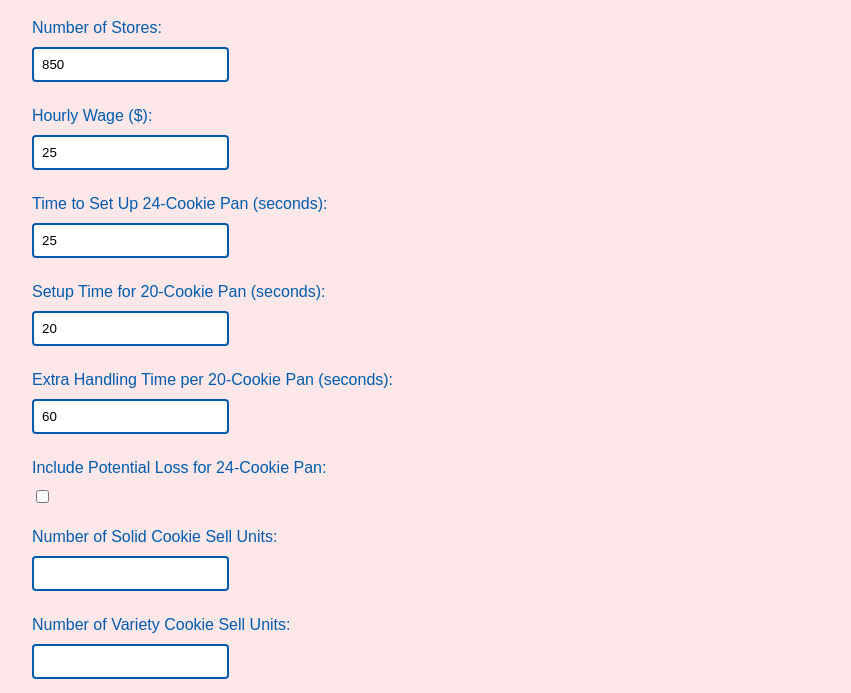
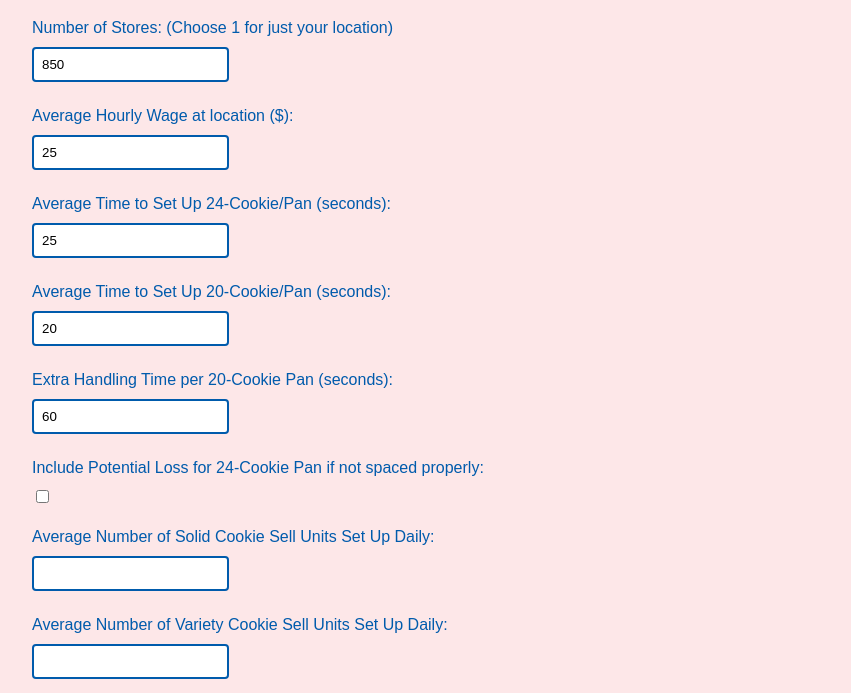
Before and after one commit to Brentcross/bakeryWork, a plain HTML site: page index.html in a window 1280 px wide. Shown: the part 259-952 px from the top of the page, without its empty margins (8-859 px from the left). Drawn offline with Linux system fonts and the light colour scheme.

Commit message:
added files

```diff
--- a/index.html
+++ b/index.html
@@ -12,19 +12,19 @@
     <h1>Cookie Setup Cost Calculator</h1>
     <form onsubmit="calculateCosts(); return false;">
         <div>
-            <label for="numStores">Number of Stores:</label>
+            <label for="numStores">Number of Stores: (Choose 1 for just your location)</label>
             <input type="number" id="numStores" value="850">
         </div>
         <div>
-            <label for="wage">Hourly Wage ($):</label>
+            <label for="wage">Average Hourly Wage at location ($):</label>
             <input type="number" id="wage" value="25">
         </div>
         <div>
-            <label for="time24">Time to Set Up 24-Cookie Pan (seconds):</label>
+            <label for="time24">Average Time to Set Up 24-Cookie/Pan (seconds):</label>
             <input type="number" id="time24" value="25">
         </div>
         <div>
-            <label for="setupTime20">Setup Time for 20-Cookie Pan (seconds):</label>
+            <label for="setupTime20">Average Time to Set Up 20-Cookie/Pan (seconds):</label>
             <input type="number" id="setupTime20" value="20">
         </div>
         <div>
@@ -32,19 +32,19 @@
             <input type="number" id="extraTime20" value="60">
         </div>
         <div>
-            <label>Include Potential Loss for 24-Cookie Pan:</label>
+            <label>Include Potential Loss for 24-Cookie Pan if not spaced properly:</label>
             <input type="checkbox" id="includeLoss">
         </div>
         <div>
-            <label for="solidUnits">Number of Solid Cookie Sell Units:</label>
+            <label for="solidUnits">Average Number of Solid Cookie Sell Units Set Up Daily:</label>
             <input type="number" id="solidUnits" required>
         </div>
         <div>
-            <label for="varietyUnits">Number of Variety Cookie Sell Units:</label>
+            <label for="varietyUnits">Average Number of Variety Cookie Sell Units Set Up Daily:</label>
             <input type="number" id="varietyUnits" required>
         </div>
         <div>
-            <label for="linerCost">Cost per Box of Liners ($):</label>
+            <label for="linerCost">Cost per Box of Pan Liners ($):</label>
             <input type="number" id="linerCost" value="44">
         </div>
         <button type="submit">Calculate Costs</button>
```
